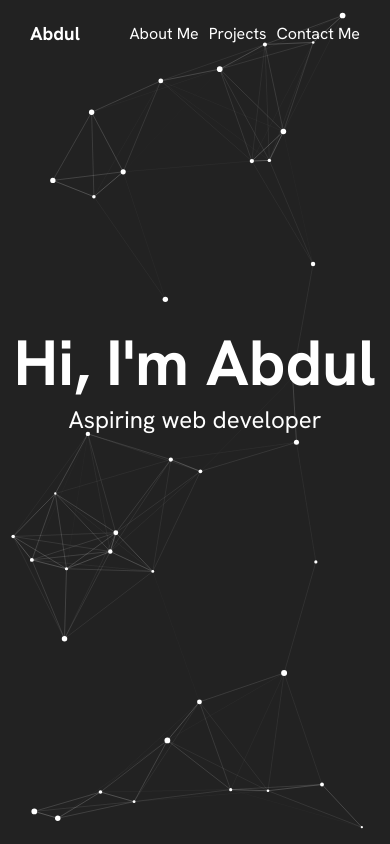
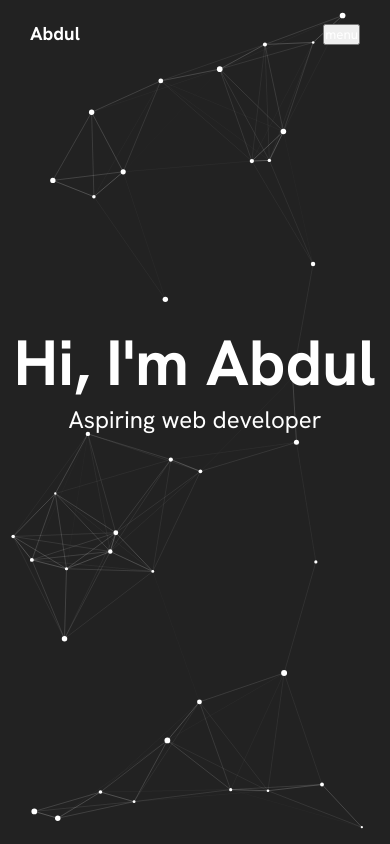
Before and after one commit to ImExtraPolite3/inspiration-tab, a React (Vite) app: page / in a window 390 px wide. Shown: the top 844 px of the page. Built offline with nearby package versions, Linux system fonts and the light colour scheme.

Commit message:
work on navbar

```diff
--- a/src/App.jsx
+++ b/src/App.jsx
@@ -9,6 +9,15 @@ import NavBar from './Components/NavBar';
 function App() {
   const [showContact, setShowContact] = useState('none');
   const [hideContent, setHideContent] = useState('');
+  const [showMenu, setShowMenu] = useState('');
+
+  const handleShowMenu = () => {
+    if (showMenu === 'none') {
+      setShowMenu('block');
+    } else {
+      setShowMenu('none');
+    }
+  };
 
   const handleShowContact = () => {
     setShowContact('');
@@ -19,7 +28,11 @@ function App() {
     <>
       <ParticlesComponent id="particles" />
       <div className="whole-page" style={{ display: hideContent }}>
-        <NavBar onClick={handleShowContact} />
+        <NavBar
+          onClick={handleShowContact}
+          showMenu={showMenu}
+          clickMenu={handleShowMenu}
+        />
         <StartPage />
         <AboutMe />
         <Projects />
--- a/src/Components/NavBar.jsx
+++ b/src/Components/NavBar.jsx
@@ -16,13 +16,16 @@ function CreateLinks() {
   });
 }
 
-export default function NavBar({ onClick }) {
+export default function NavBar({ onClick, clickMenu, showMenu }) {
   return (
     <nav>
       <div className="page-name">
         <h3>Abdul</h3>
       </div>
-      <div className="nav-buttons">
+      <div className="menu">
+        <button onClick={clickMenu}>menu</button>
+      </div>
+      <div className="nav-buttons" style={{ display: showMenu }}>
         <ul>
           <CreateLinks />
           <li>
--- a/src/Components/Projects.jsx
+++ b/src/Components/Projects.jsx
@@ -2,7 +2,6 @@ import { gsap } from 'gsap';
 import { useGSAP } from '@gsap/react';
 import { ScrollTrigger } from 'gsap/ScrollTrigger';
 import { TextPlugin } from 'gsap/TextPlugin';
-import { useRef } from 'react';
 
 gsap.registerPlugin(useGSAP, ScrollTrigger, TextPlugin);
 
--- a/src/index.css
+++ b/src/index.css
@@ -53,7 +53,10 @@ nav {
   flex-direction: column;
   margin-top: 30vh;
   align-items: center;
-  /* text-align: center; */
+}
+
+.menu {
+  display: none;
 }
 
 .intro > h1 {
@@ -158,6 +161,14 @@ nav {
 }
 
 @media (max-width: 800px) {
+  .nav-buttons {
+    display: none;
+  }
+
+  .menu {
+    display: block;
+  }
+
   #about-me {
     grid-template-columns: 100%;
     align-items: center;
```
